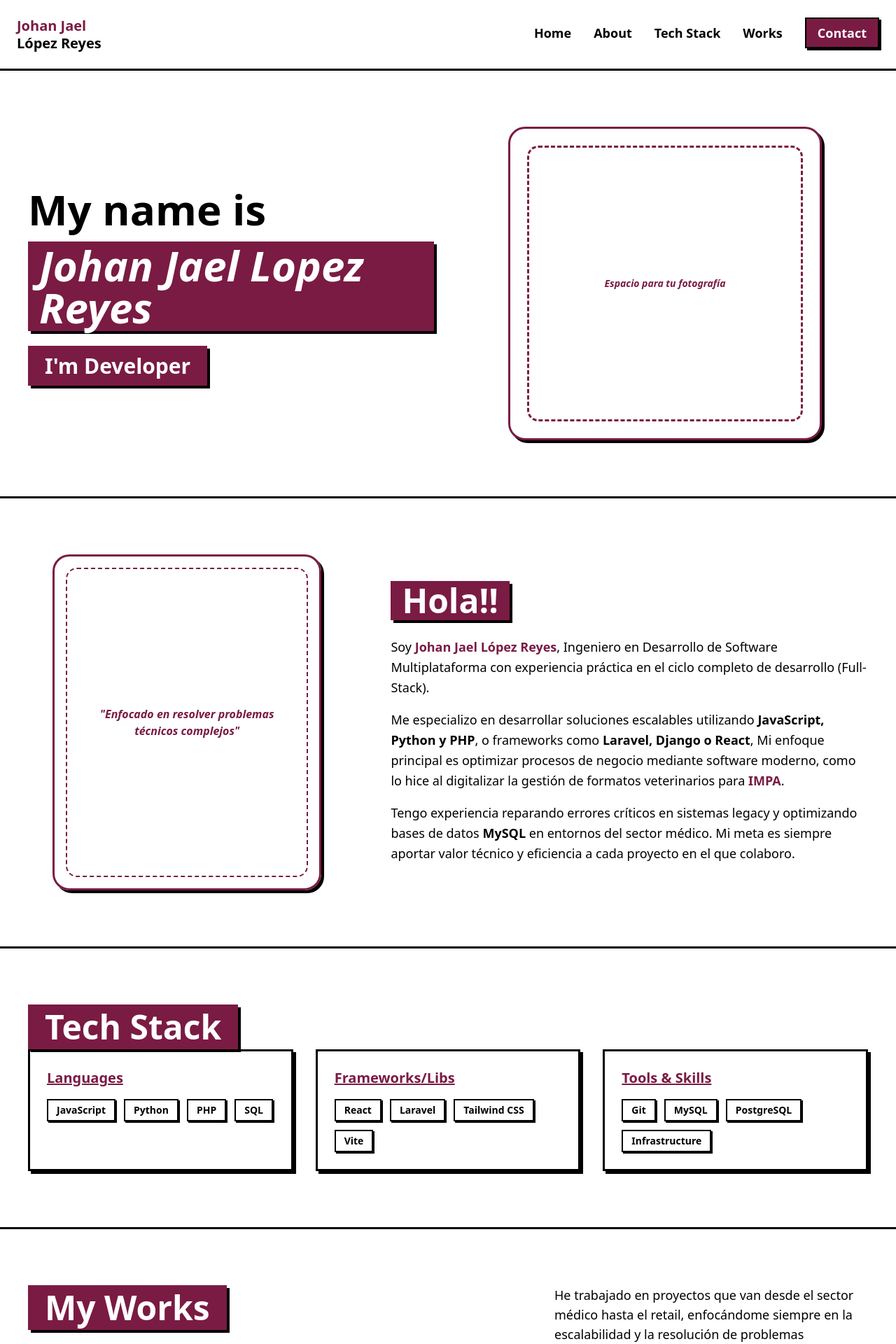
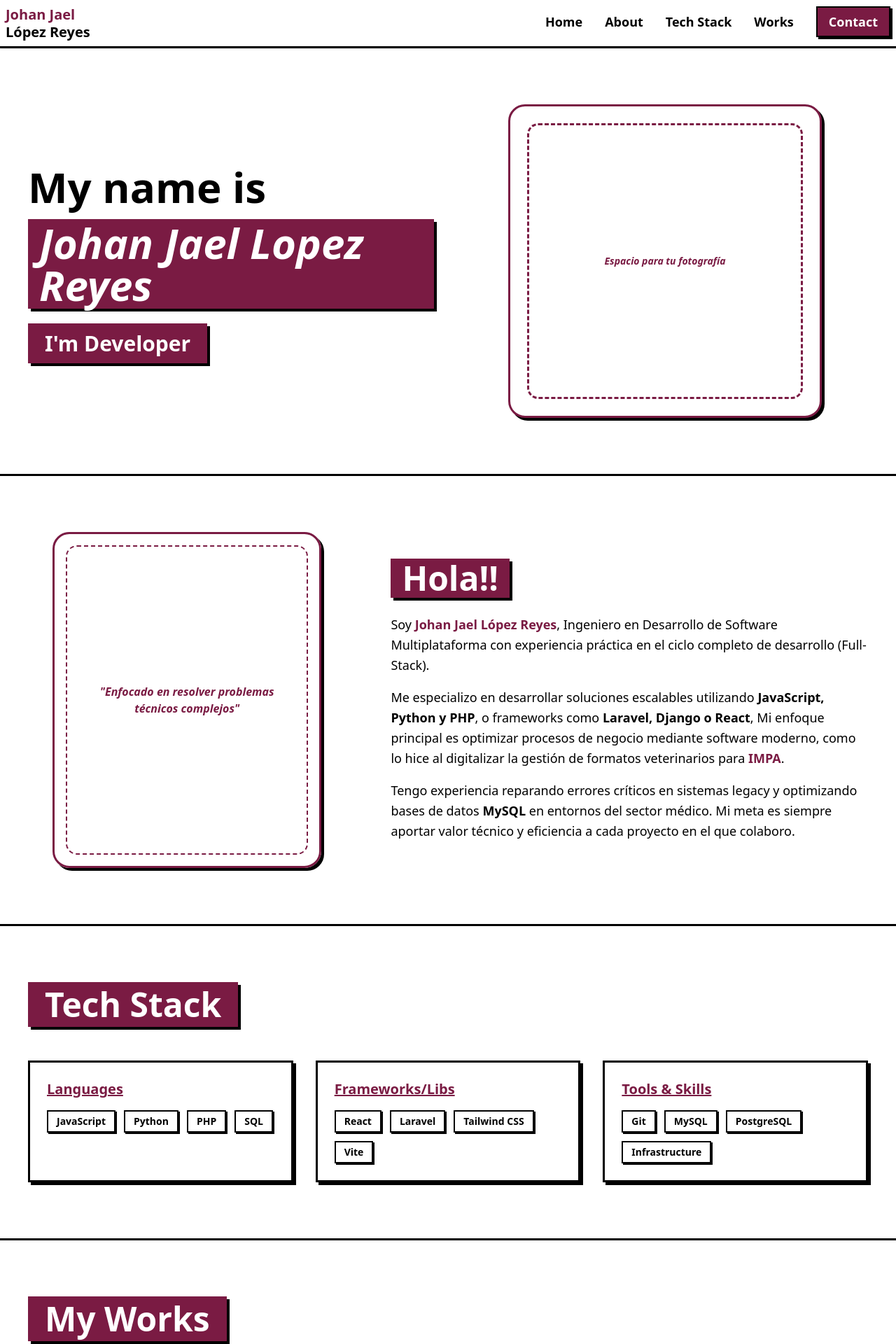
Before and after one commit to johanUtm04/portfolio_web, a React (Vite) app in the folder portfolio-johan/: page / in a window 1280 px wide. Shown: the top 1920 px of the page at 70% size. Built offline with nearby package versions, Linux system fonts and the light colour scheme.

Commit message:
feat: anchor links

```diff
--- a/portfolio-johan/src/components/About.jsx
+++ b/portfolio-johan/src/components/About.jsx
@@ -1,6 +1,6 @@
 const About = () => {
   return (
-    <section className="flex flex-col md:flex-row items-center justify-between py-20 px-10 gap-16 bg-white border-y-3 border-black">
+    <section id="about" className="flex flex-col md:flex-row items-center justify-between py-20 px-10 gap-16 bg-white border-y-3 border-black">
 
       {/* Left side */}
       <div className="flex-1 hidden md:flex justify-center">
--- a/portfolio-johan/src/components/Contact.jsx
+++ b/portfolio-johan/src/components/Contact.jsx
@@ -1,6 +1,6 @@
 const Contact = () => {
   return (
-    <section className="py-20 px-10 bg-white border-t-3 border-black">
+    <section id="contact" className="py-20 px-10 bg-white border-t-3 border-black">
       <div className="max-w-4xl mx-auto text-center">
         <h2 className="text-5xl font-bold mb-10 inline-block bg-brand-accent text-white px-8 py-2 shadow-neo">
           Contact
--- a/portfolio-johan/src/components/Home.jsx
+++ b/portfolio-johan/src/components/Home.jsx
@@ -1,6 +1,6 @@
 const Home = () => {
   return (
-    <section className="flex flex-col md:flex-row items-center justify-between py-20 px-10 gap-10">
+    <section id="home" className="flex flex-col md:flex-row items-center justify-between py-20 px-10 gap-10">
 
       <div className="flex-1">
         <h1 className="text-4xl md:text-6xl font-bold mb-4">
--- a/portfolio-johan/src/components/Navbar.jsx
+++ b/portfolio-johan/src/components/Navbar.jsx
@@ -1,6 +1,6 @@
 const Navbar = () => {
   return (
-    <nav className="sticky top-0 z-50 flex justify-between items-center p-6 bg-brand-bg border-b-3 border-black shadow-sm">
+    <nav className="sticky top-0 z-50 flex justify-between items-center p-2 bg-brand-bg border-b-3 border-black shadow-sm">
       <div className="font-bold text-xl leading-tight text-brand-accent hover:scale-105 transition-transform cursor-default">
         Johan Jael <br />
         <span className="text-black">López Reyes</span>
@@ -8,7 +8,7 @@ const Navbar = () => {
 
       <ul className="hidden md:flex gap-8 font-bold text-lg">
         <li className="group">
-          <a href="#" className="group-hover:text-brand-accent transition-colors">Home</a>
+          <a href="#home" className="group-hover:text-brand-accent transition-colors">Home</a>
           <div className="h-1 bg-brand-accent scale-x-0 group-hover:scale-x-100 transition-transform origin-left"></div>
         </li>
         <li className="group">
@@ -17,7 +17,7 @@ const Navbar = () => {
         </li>
 
         <li className="group">
-          <a href="#TechStack" className="group-hover:text-brand-accent transition-colors">Tech Stack</a>
+          <a href="#stack" className="group-hover:text-brand-accent transition-colors">Tech Stack</a>
           <div className="h-1 bg-brand-accent scale-x-0 group-hover:scale-x-100 transition-transform origin-left"></div>
         </li>
 
@@ -27,9 +27,7 @@ const Navbar = () => {
         </li>
         <li>
           <a
-            href="#contact"
-            className="bg-brand-accent text-white px-4 py-2 border-2 border-black shadow-[3px_3px_0px_0px_rgba(0,0,0,1)] hover:shadow-none hover:translate-x-[2px] hover:translate-y-[2px] transition-all"
-          >
+            href="#contact" className="bg-brand-accent text-white px-4 py-2 border-2 border-black shadow-[3px_3px_0px_0px_rgba(0,0,0,1)] hover:shadow-none hover:translate-x-[2px] hover:translate-y-[2px] transition-all">
             Contact
           </a>
         </li>
--- a/portfolio-johan/src/components/TechStack.jsx
+++ b/portfolio-johan/src/components/TechStack.jsx
@@ -6,10 +6,12 @@ const TechStack = () => {
   ];
 
   return (
-        <section className="py-20 px-10 bg-brand-bg">
+        <section id="stack" className="py-20 px-10 bg-brand-bg">
+        <div className="flex flex-col md:flex-row justify-between items-start mb-12 gap-6">
         <h2 className="text-5xl font-bold bg-brand-accent text-white px-6 py-2 shadow-neo inline-block">
         Tech Stack
         </h2>
+        </div>
 
       <div className="grid grid-cols-1 md:grid-cols-3 gap-8">
         {stack.map((item, index) => (
--- a/portfolio-johan/src/components/Works.jsx
+++ b/portfolio-johan/src/components/Works.jsx
@@ -24,15 +24,11 @@ const projects = [
 
 const Works = () => {
   return (
-    <section className="py-20 px-10 bg-white border-y-3 border-black">
+    <section id="works" className="py-20 px-10 bg-white border-y-3 border-black">
       <div className="flex flex-col md:flex-row justify-between items-start mb-12 gap-6">
         <h2 className="text-5xl font-bold bg-brand-accent text-white px-6 py-2 shadow-neo inline-block">
           My Works
         </h2>
-        <p className="max-w-md text-lg font-medium">
-          He trabajado en proyectos que van desde el sector médico hasta el retail,
-          enfocándome siempre en la escalabilidad y la resolución de problemas técnicos[cite: 5, 13, 21].
-        </p>
       </div>
 
       <div className="grid grid-cols-1 md:grid-cols-2 lg:grid-cols-3 gap-8">
--- a/portfolio-johan/src/index.css
+++ b/portfolio-johan/src/index.css
@@ -12,6 +12,10 @@
   --shadow-neo: 4px 4px 0px 0px rgba(0,0,0,1);
 }
 
+html {
+  scroll-behavior: smooth;
+}
+
 @layer base {
   body {
     @apply bg-brand-bg text-black;
```
